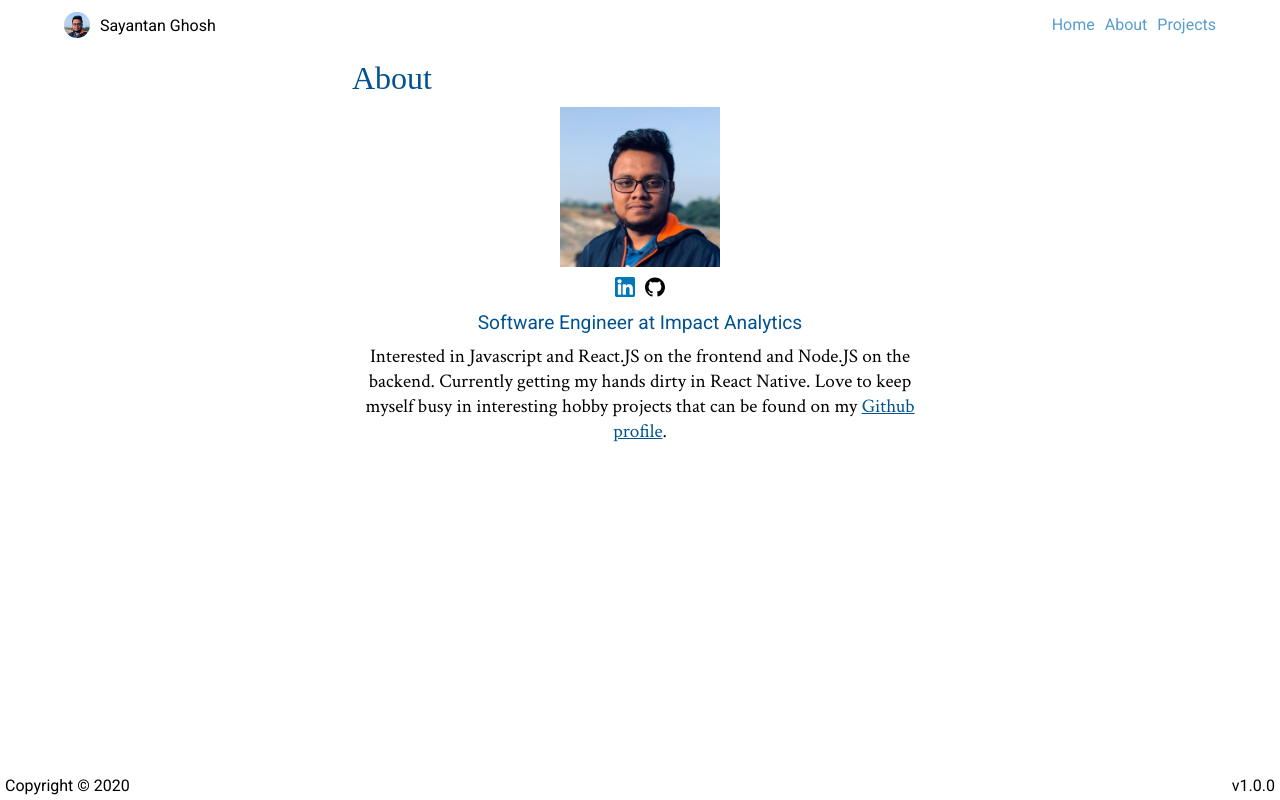
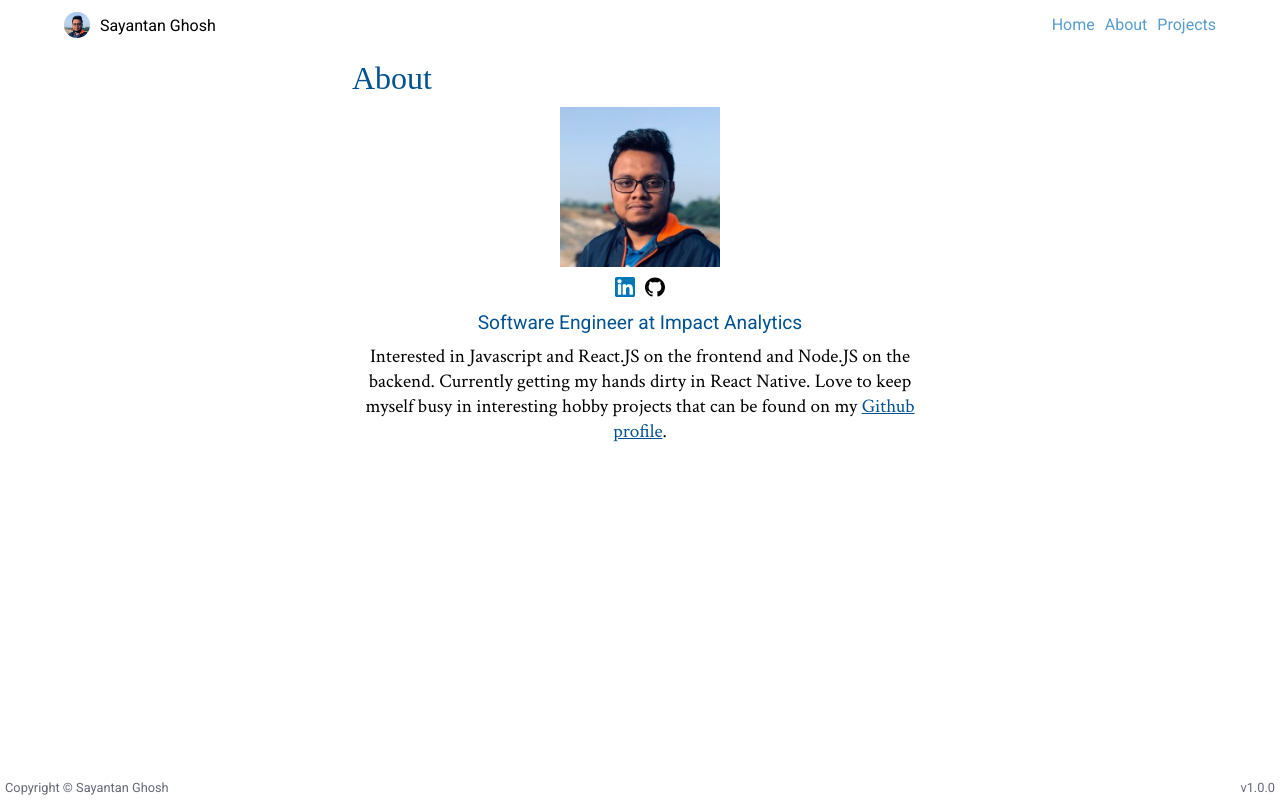
Before and after one commit to itsSayantan/portfolio-site, a React app: page /about in a window 1280 px wide. Built offline with nearby package versions, Linux system fonts and the light colour scheme; a web font is replaced by a local one.

Commit message:
1. Fixed loader issue in PageNotFound component. 2. Changed the style of the GlobalFooter component. 3. Added the GlobalFooter component in all the pages.

```diff
--- a/src/components/GlobalFooter/GlobalFooter.scss
+++ b/src/components/GlobalFooter/GlobalFooter.scss
@@ -11,11 +11,13 @@
 }
 
 .global-footer-copyright-text {
+    font-size: 0.8rem;
     font-family: 'Roboto', sans-serif;
-    color: #000;
+    color: #666777;
 }
 
 .version-number {
+    font-size: 0.8rem;
     font-family: 'Roboto', sans-serif;
-    color: #000;
+    color: #666777;
 }
--- a/src/components/GlobalFooter/GlobalFooter.tsx
+++ b/src/components/GlobalFooter/GlobalFooter.tsx
@@ -6,7 +6,7 @@ const GlobalFooter = () => {
     return (
         <div className="global-footer-wrapper">
             <div className="global-footer-copyright-text">
-                Copyright &copy; 2020
+                Copyright &copy; Sayantan Ghosh
             </div>
             <div className="version-number">v1.0.0</div>
         </div>
--- a/src/pages/PageNotFound/PageNotFound.tsx
+++ b/src/pages/PageNotFound/PageNotFound.tsx
@@ -4,9 +4,20 @@ import { Link } from 'react-router-dom';
 import MainLayout from '@Components/MainLayout/MainLayout';
 import GlobalFooter from '@Components/GlobalFooter/GlobalFooter';
 
+import { disableMainLoaderAction } from '@Shared/constants';
+
+import { AppContext } from '@Shared/contexts/AppContext';
+import { AppContextType } from '@Shared/types/others';
+
 import './PageNotFound.scss';
 
 const PageNotFound = () => {
+    const { state, dispatch } = React.useContext(AppContext) as AppContextType;
+
+    React.useEffect(() => {
+        dispatch({ type: disableMainLoaderAction });
+    }, []);
+
     return (
         <>
             <MainLayout>
--- a/src/pages/Post/Post.tsx
+++ b/src/pages/Post/Post.tsx
@@ -5,6 +5,7 @@ import ReactMarkdown from 'react-markdown';
 import MainLayout from '@Components/MainLayout/MainLayout';
 import ContentLoadingIndicator from '@Components/shared/ContentLoadingIndicator/ContentLoadingIndicator';
 import PageTitle from '@Components/PageTitle/PageTitle';
+import GlobalFooter from '@Components/GlobalFooter/GlobalFooter';
 
 import { AppContext } from '@Shared/contexts/AppContext';
 import {
@@ -94,6 +95,7 @@ const Post = (props: any) => {
                 );
 
                 return (
+                    <>
                         <MainLayout>
                             <>
                                 <div className="post-wrapper">
@@ -101,9 +103,12 @@ const Post = (props: any) => {
                                         <Link
                                             to="/"
                                             style={{
-                                            color: postStyles?.pageTitle?.color,
+                                                color:
+                                                    postStyles?.pageTitle
+                                                        ?.color,
                                                 fontSize:
-                                                postStyles?.pageTitle?.fontSize,
+                                                    postStyles?.pageTitle
+                                                        ?.fontSize,
                                                 textDecoration: 'none'
                                             }}
                                         >
@@ -120,6 +125,8 @@ const Post = (props: any) => {
                                 </div>
                             </>
                         </MainLayout>
+                        <GlobalFooter />
+                    </>
                 );
             }}
         </AppContext.Consumer>
```
Lines whose indentation alone changed are shown as unchanged.
